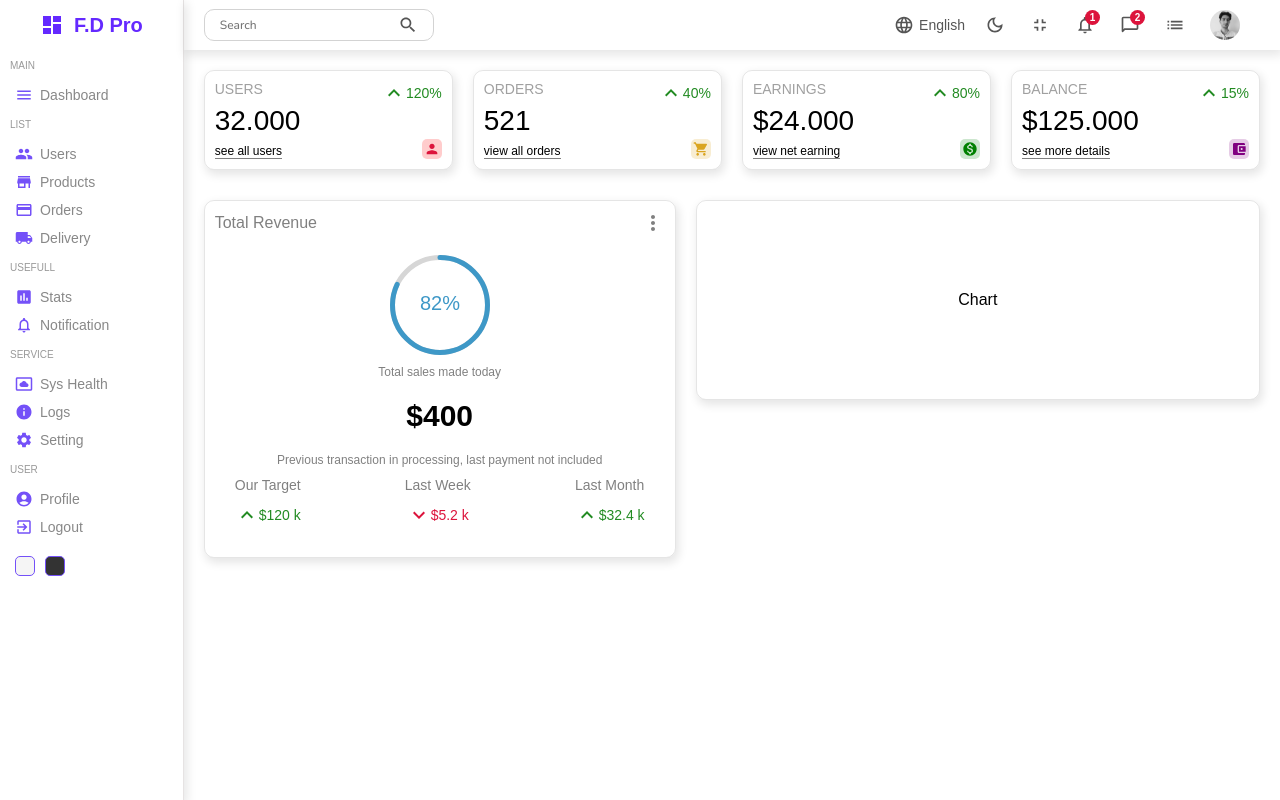
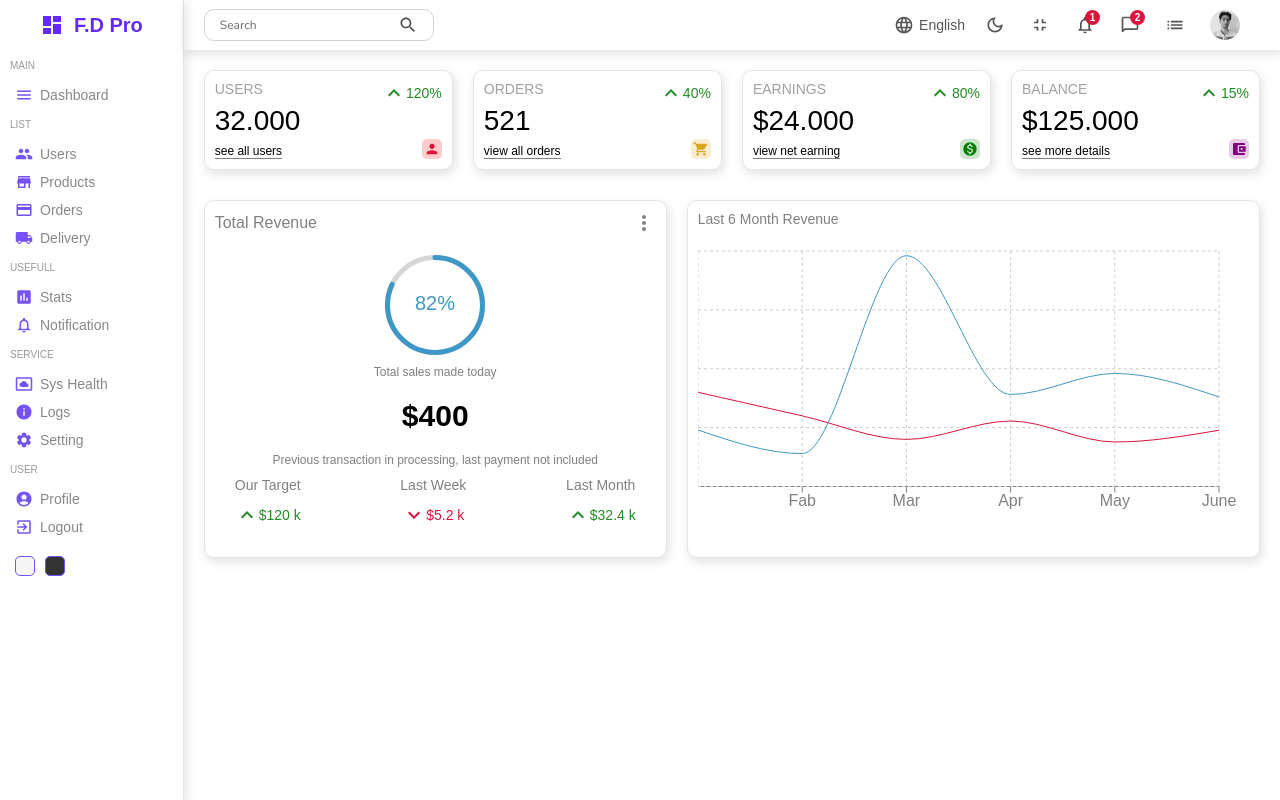
Before and after one commit to Mahdi-Hazrati/Fusion-Dashboard-Pro, a React (Create React App) app: page / in a window 1280 px wide. Built offline with nearby package versions, Linux system fonts and the light colour scheme.

Commit message:
install reacharts and make a chart widget in home

```diff
--- a/package.json
+++ b/package.json
@@ -15,6 +15,7 @@
     "react-dom": "^18.2.0",
     "react-router-dom": "^6.11.1",
     "react-scripts": "5.0.1",
+    "recharts": "^2.6.2",
     "sass": "^1.62.1",
     "web-vitals": "^2.1.4"
   },
--- a/src/Components/Chart/Chart.jsx
+++ b/src/Components/Chart/Chart.jsx
@@ -1,8 +1,78 @@
 import "./chart.scss"
+import {
+    AreaChart,
+    XAxis,
+    CartesianGrid,
+    Tooltip,
+    Area,
+    ResponsiveContainer
+} from 'recharts';
 
-const Chart = ()=>{
-    return(
-        <div className="chart">Chart</div>
+
+const data = [
+    {
+        name: 'Jan',
+        uv: 4000,
+        pv: 2400,
+        amt: 2400,
+    },
+    {
+        name: 'Fab',
+        uv: 3000,
+        pv: 1398,
+        amt: 2210,
+    },
+    {
+        name: 'Mar',
+        uv: 2000,
+        pv: 9800,
+        amt: 2290,
+    },
+    {
+        name: 'Apr',
+        uv: 2780,
+        pv: 3908,
+        amt: 2000,
+    },
+    {
+        name: 'May',
+        uv: 1890,
+        pv: 4800,
+        amt: 2181,
+    },
+    {
+        name: 'June',
+        uv: 2390,
+        pv: 3800,
+        amt: 2500,
+    },
+];
+
+const Chart = () => {
+    return (
+        <div className="chart">
+            <div className="title">Last 6 month revenue</div>
+            <ResponsiveContainer width="100%" aspect={2/1} className="chartContainer">
+                <AreaChart width={730} height={250} data={data}
+                    margin={{ top: 10, right: 30, left: 0, bottom: 0 }}>
+                    <defs>
+                        <linearGradient id="colorUv" x1="0" y1="0" x2="0" y2="1">
+                            <stop offset="0%" stopColor="crimson" stopOpacity={0.8} />
+                            <stop offset="0%" stopColor="white" stopOpacity={0} />
+                        </linearGradient>
+                        <linearGradient id="colorPv" x1="0" y1="0" x2="0" y2="1">
+                            <stop offset="0%" stopColor="#3e98c7" stopOpacity={0.8} />
+                            <stop offset="0%" stopColor="white" stopOpacity={0} />
+                        </linearGradient>
+                    </defs>
+                    <XAxis dataKey="name" stroke="gray"/>
+                    <CartesianGrid strokeDasharray="3 3" className="chartGrid" />
+                    <Tooltip />
+                    <Area type="monotone" dataKey="uv" stroke="crimson" fillOpacity={1} fill="url(#colorUv)" />
+                    <Area type="monotone" dataKey="pv" stroke="#3e98c7" fillOpacity={1} fill="url(#colorPv)" />
+                </AreaChart>
+            </ResponsiveContainer>
+        </div>
     )
 }
 
--- a/src/Components/Chart/chart.scss
+++ b/src/Components/Chart/chart.scss
@@ -3,8 +3,23 @@
     border: 1px solid rgba(0, 0, 0, 0.1);
     border-radius: 10px;
     box-shadow: 2px 4px 10px 1px rgba(0, 0, 0, 0.1);
-    height: 200px;
     display: flex;
-    justify-content: center;
+    flex-direction: column;
+    justify-content: space-around;
     align-items: center;
+    padding: 10px;
+    color: gray;
+    .title{
+        text-transform: capitalize;
+        font-size: 14px;
+        align-self: flex-start;
+        margin-bottom: 14px;
+        color: gray;
+        font-size: 14px;
+        user-select: none;
+    }
+    .chartGrid{
+        color: lightgray;
+    }
+
 }
--- a/src/Pages/Home/home.scss
+++ b/src/Pages/Home/home.scss
@@ -11,6 +11,7 @@
             display: flex;
             padding: 10px 20px;
             gap: 20px;
+            flex-direction: row;
         }
     }
 }
```
Also changed, not shown: 1 other file (tests, documents, lock files or other folders).
